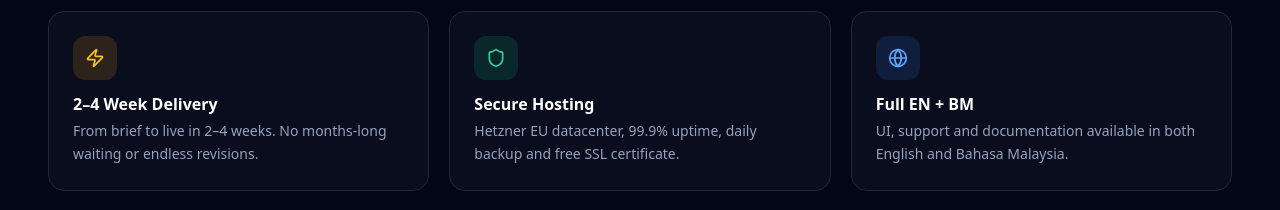
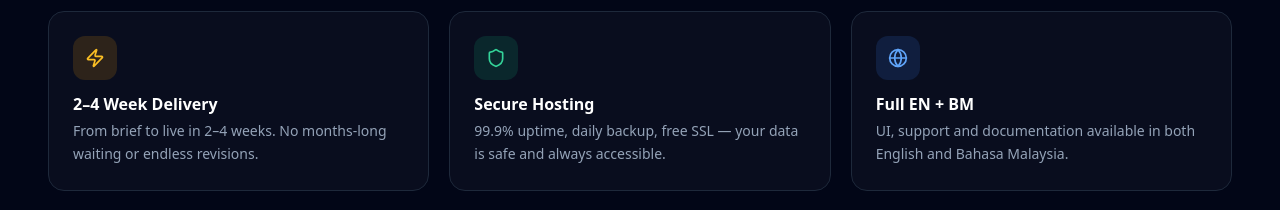
Before and after one commit to adamsalehuddin91/SwiftAppsPage, a Next.js app: page / in a window 1280 px wide. Shown: the part 2160-2370 px from the top of the page. Built offline with nearby package versions, Linux system fonts and the light colour scheme.

Commit message:
fix: remove hosting provider mention from Why Us section

```diff
--- a/src/components/WhySwiftApps.tsx
+++ b/src/components/WhySwiftApps.tsx
@@ -16,8 +16,8 @@ const pillars = [
         icon: Shield,
         iconBg: 'bg-emerald-500/15',
         iconColor: 'text-emerald-400',
-        en: { title: 'Secure Hosting', body: 'Hetzner EU datacenter, 99.9% uptime, daily backup and free SSL certificate.' },
-        bm: { title: 'Hosting Selamat', body: 'Hetzner EU datacenter, 99.9% uptime, backup harian dan SSL percuma.' },
+        en: { title: 'Secure Hosting', body: '99.9% uptime, daily backup, free SSL — your data is safe and always accessible.' },
+        bm: { title: 'Hosting Selamat', body: '99.9% uptime, backup harian, SSL percuma — data anda selamat dan sentiasa boleh diakses.' },
     },
     {
         icon: Globe,
```
